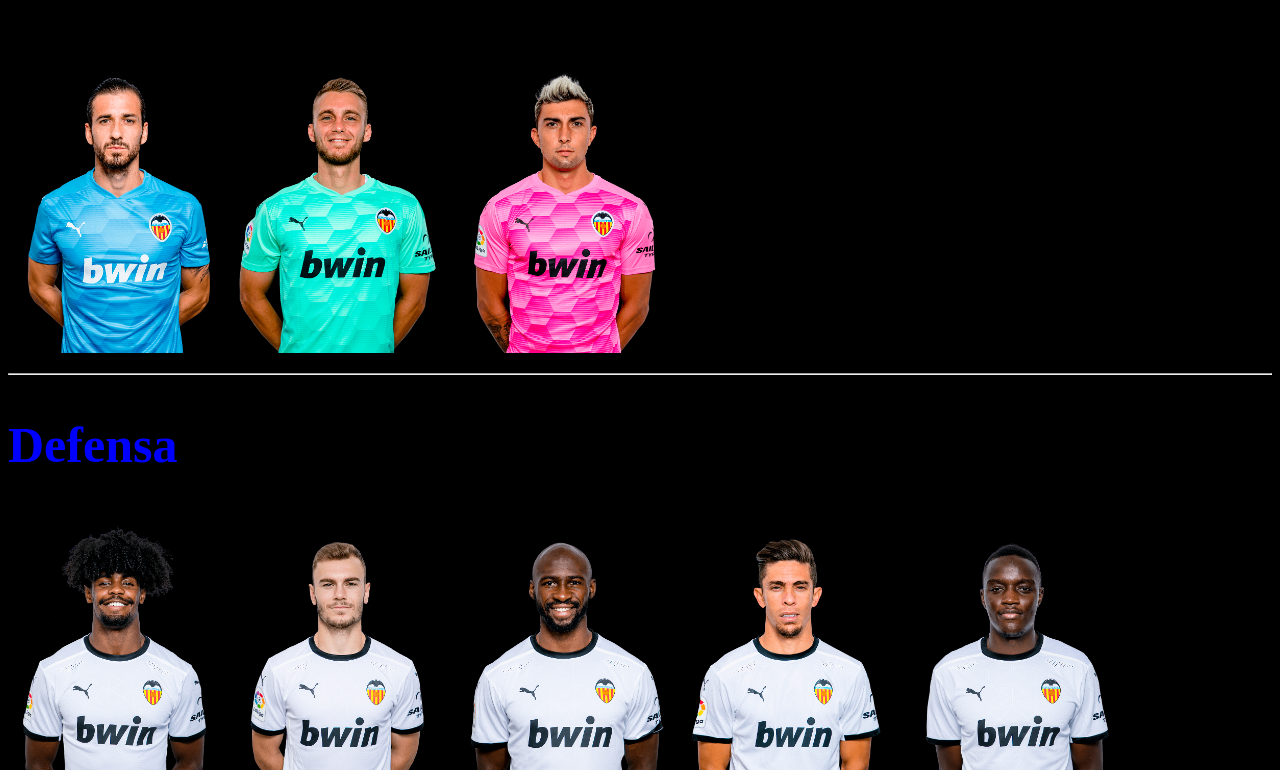
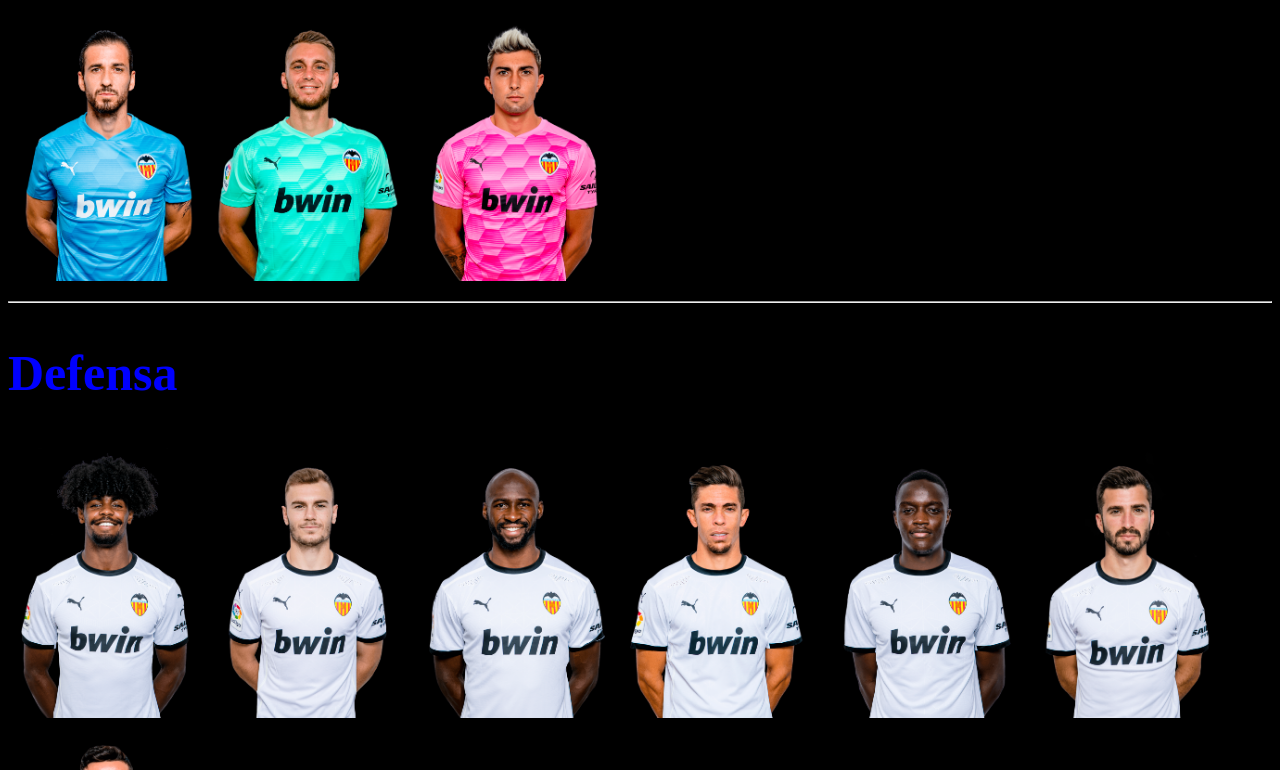
Before and after one commit to Monicaben/plantilla-valencia, a plain HTML site: page index.html in a window 1280 px wide. Shown: the part 787-1557 px from the top of the page. Drawn offline with Linux system fonts and the light colour scheme.

Commit message:
cambio medida img

```diff
--- a/style.css
+++ b/style.css
@@ -1,6 +1,6 @@
 h1 {background-color:orange;text-align: center; font-size: 30px;}
 h2.plantilla {color: yellow;font-size: 50px;text-align: center;font-weight: bold;}
 h2 {color: blue;font-size: 50px;}
-img {width: 220px;}
+img {width: 200px;}
 body.valencia {background-color: black;}
 p.web {background-color: orange;text-align: center; font-size: 50px;}
```
